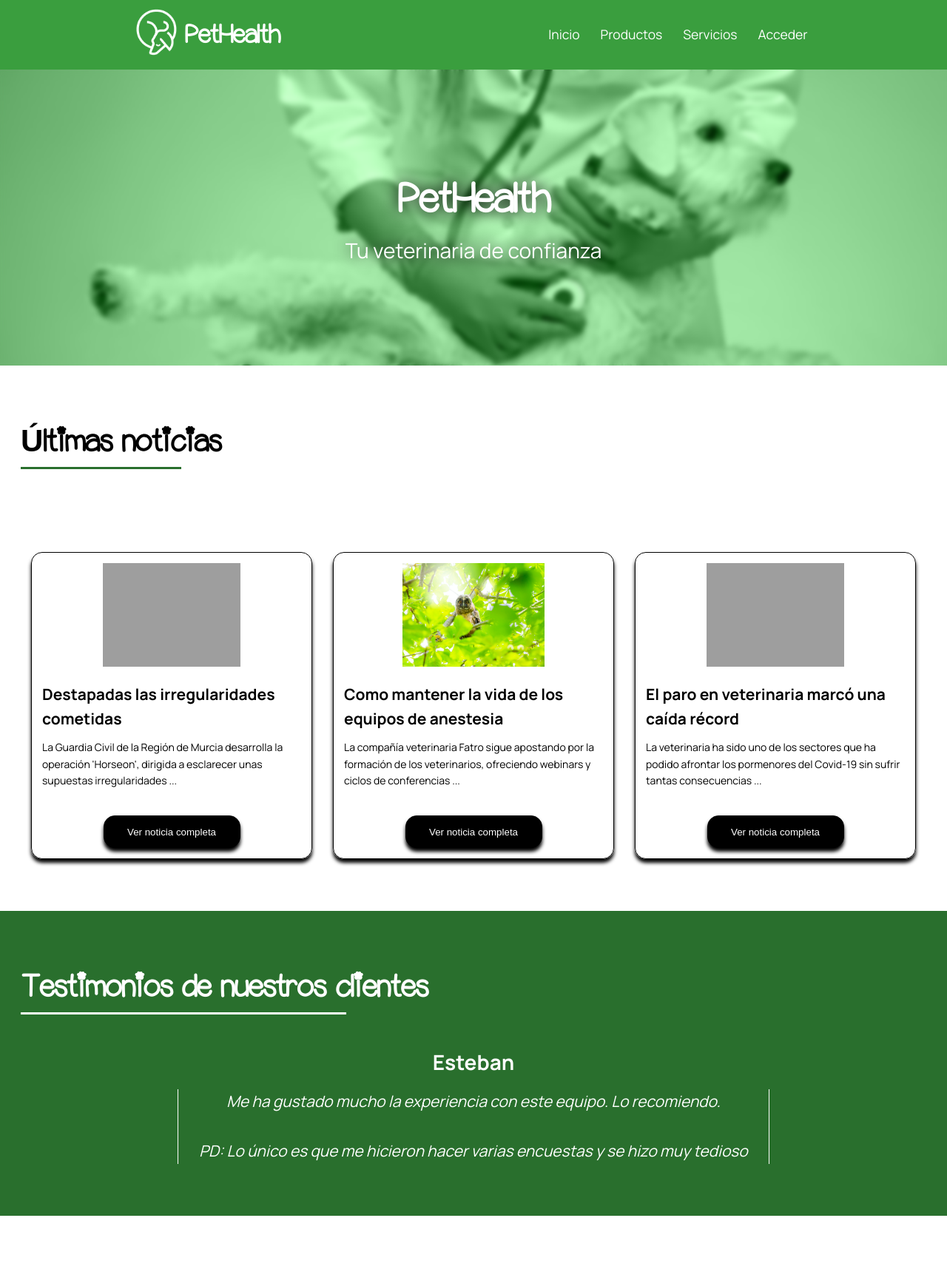
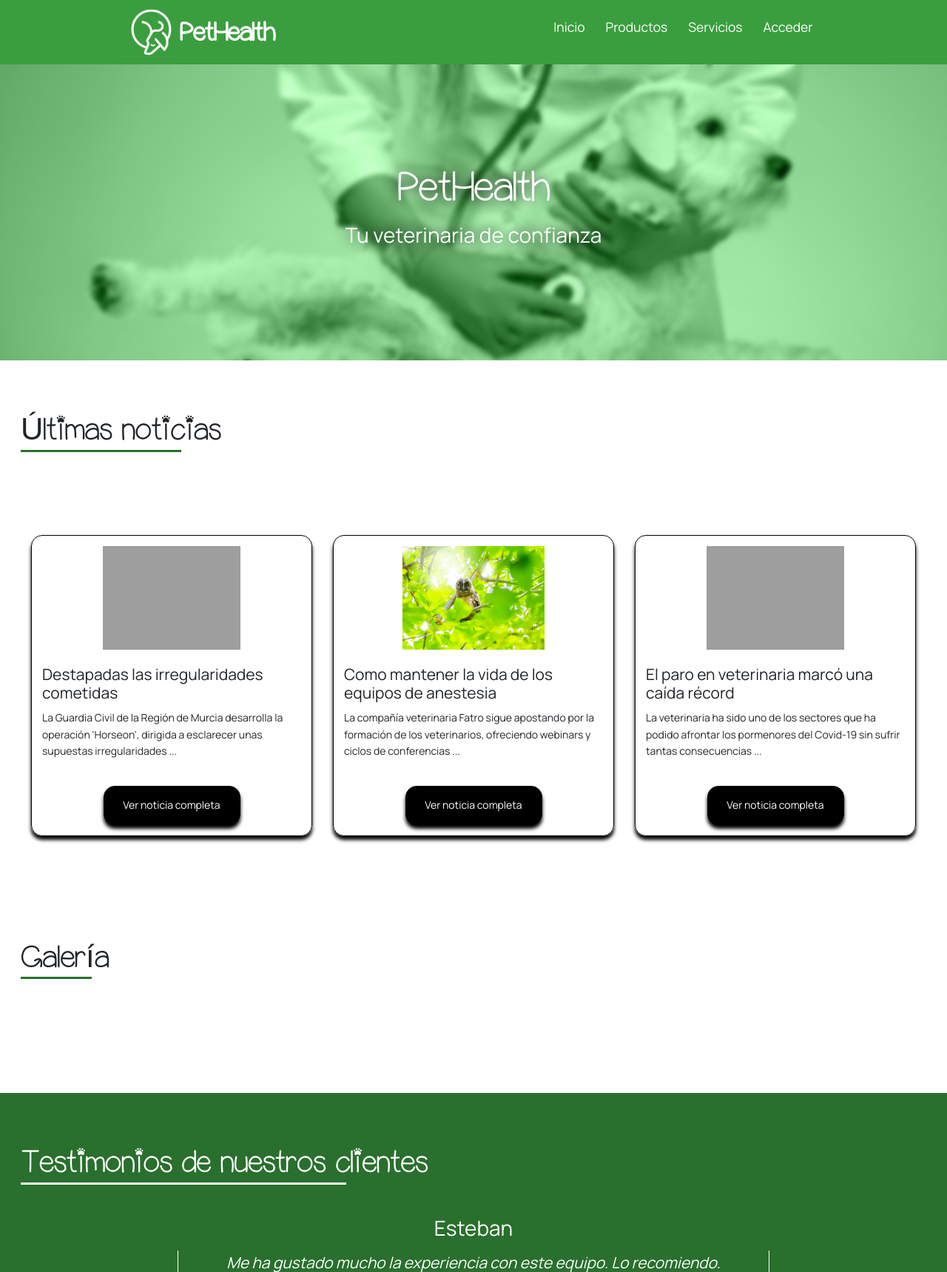
Before and after one commit to Raul-Lozano-Garcia/pethealth, a PHP site: page / in a window 1280 px wide. Shown: the top 1719 px of the page at 74% size. Run offline with PHP 8.4, Linux system fonts and the light colour scheme; data comes from the database, SQL or seed files in the repository; grey boxes are pictures that could not be loaded.

Commit message:
Add files via upload

```diff
--- a/css/estilos.css
+++ b/css/estilos.css
@@ -52,6 +52,7 @@
 img{
     max-width: 100%;
     max-height: 100%;
+    object-fit: cover;
 }
 
 section:not(#banner){
@@ -398,6 +399,21 @@
     .noticia{
         width: 300px;
     }
+}
+
+/* GALERÍA */
+section#galeria h2{
+    display: inline-block;
+    margin-bottom: 2em;
+    font-size: 3em;
+}
+
+section#galeria h2:after{
+    content: "";
+    display: block;
+    width: 80%;
+    height: 3px;
+    background-color: var(--oscuro);
 }
 
 /* TESTIMONIO */
--- a/index.php
+++ b/index.php
@@ -22,6 +22,7 @@
     <title>PETHEALTH - Tu veterinaria de confianza</title>
     <script type="text/javascript" src="js/app.js" defer></script>
     <link rel="stylesheet" href="https://cdnjs.cloudflare.com/ajax/libs/font-awesome/6.0.0-beta2/css/all.min.css" integrity="sha512-YWzhKL2whUzgiheMoBFwW8CKV4qpHQAEuvilg9FAn5VJUDwKZZxkJNuGM4XkWuk94WCrrwslk8yWNGmY1EduTA==" crossorigin="anonymous" referrerpolicy="no-referrer"/>
+    <link href="https://cdn.jsdelivr.net/npm/bootstrap@5.1.3/dist/css/bootstrap.min.css" rel="stylesheet" integrity="sha384-1BmE4kWBq78iYhFldvKuhfTAU6auU8tT94WrHftjDbrCEXSU1oBoqyl2QvZ6jIW3" crossorigin="anonymous">
     <link rel="icon" href="assets/imagenes/logo_negro.png" type="image/png"/>
     <link rel="stylesheet" href="css/estilos.css">
 </head>
@@ -99,6 +100,16 @@
             ?>
             </div>
         </section>
+        <!-- GALERÍA -->
+        <section id="galeria" class="container">
+            <div class="row">
+                <div class="col-12">
+                    <h2>Galería</h2>
+                </div>
+            </div>
+            <div id="fotos" class="row">
+            </div>
+        </section>
         <section id="testimonio">
             <h2>Testimonios de nuestros clientes</h2>
             <?php
--- a/js/app.js
+++ b/js/app.js
@@ -2,9 +2,31 @@
 
 const hamburguesa = document.querySelector('#hamburguesa');
 const nav= document.querySelector("nav");
+const galeria = document.querySelector("#fotos");
 
-// Abrir y cerrar nav y movil
-hamburguesa.addEventListener('click', () => {
-    hamburguesa.classList.toggle('nav-open');
-    nav.classList.toggle('nav-open');
-});
+//PREGUNTAR DANI SI QUIERO QUE CARGUE ASI, SIN DARLE A NINGUN BOTON
+window.onload= async function () {
+  const respuesta = await fetch("https://dog.ceo/api/breeds/image/random/6");
+  const datos = await respuesta.json();
+
+  const lista_perros = datos["message"];
+  lista_perros.forEach(
+    (perro) => {
+      galeria.appendChild(crearFila(perro));
+    });
+};
+
+
+const crearFila = (imagen) => {
+  const caja = document.createElement("div");
+  caja.classList.add("col-12","col-md-4");
+
+  const ima = document.createElement("img");
+  ima.src = imagen;
+  ima.classList.add("w-100","shadow-1-strong","rounded","mb-4","img-fluid");
+  ima.style.height="250px";
+
+  caja.appendChild(ima);
+
+  return caja;
+}
```
Also changed, not shown: base de datos/veterinaria.sql (line endings or trailing spaces).
